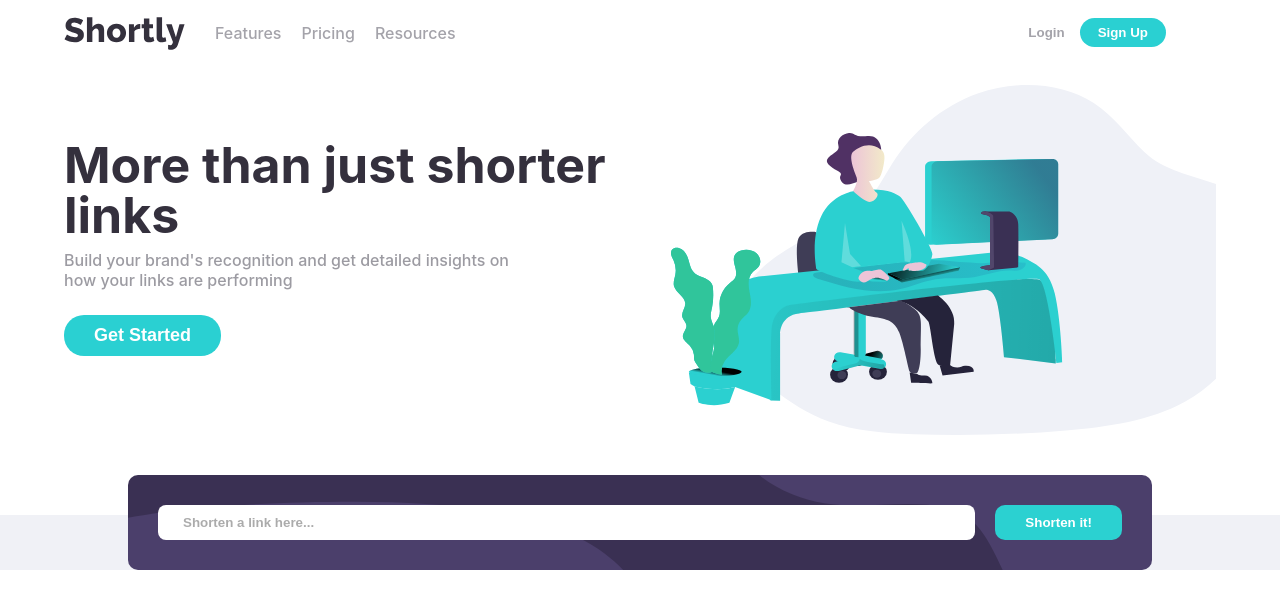
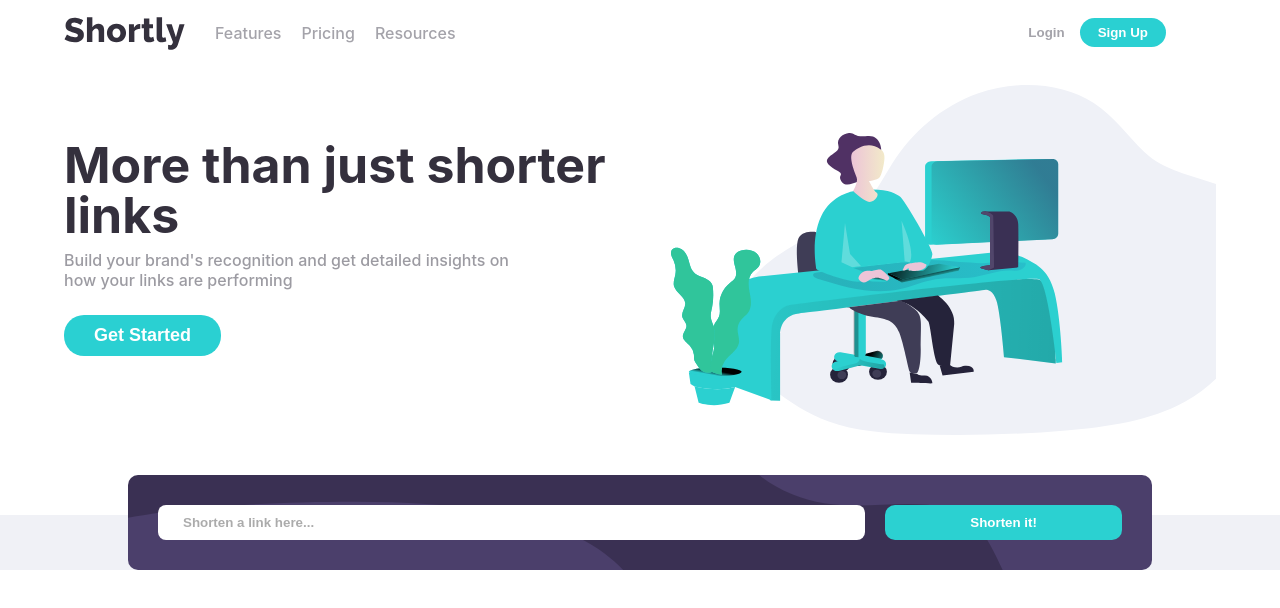
Before and after one commit to Adityaverma123/InternetFolks-Assignment, a React (Create React App) app: page / in a window 1280 px wide. Shown: the top 608 px of the page. Built offline with nearby package versions, Linux system fonts and the light colour scheme.

Commit message:
ShortenLink Mobileview Added

```diff
--- a/src/components/ShortenLink.js
+++ b/src/components/ShortenLink.js
@@ -17,7 +17,8 @@ const ShortenLink = () => {
   return (
     <OuterContainer>
       <FormContainer isempty={isempty}>
-        <Form isempty={isempty}>
+        <Form>
+          <InputContainer isempty={isempty}>
             <input
               value={value}
               onChange={(e) => {
@@ -26,11 +27,12 @@ const ShortenLink = () => {
               type="text"
               placeholder="Shorten a link here..."
             ></input>
+            <p>Please add a link</p>
+          </InputContainer>
           <button type="submit" onClick={fetchLinks}>
             Shorten it!
           </button>
         </Form>
-        <p>Please add a link</p>
       </FormContainer>
     </OuterContainer>
   );
@@ -43,22 +45,22 @@ const OuterContainer = styled.div`
   display: flex;
   justify-content: center;
 `;
-const Form = styled.form`
+const InputContainer = styled.div`
+  display: flex;
+  flex-direction: column;
+  flex: 0.8;
+  margin-right: 20px;
+  @media (max-width: 768px) {
     width: 100%;
-  display: flex;
-  @media (max-width: 768px) {
-    flex-direction: column;
-    align-items: center;
+    margin: 0;
   }
   > input {
-    flex: 1;
+    width: 100%;
     padding: 10px 25px;
     border: none;
     border-radius: 8px;
-    margin-right: 20px;
     border: ${({ isempty }) => (isempty ? "2px solid #d9627d;" : "none")};
     @media (max-width: 768px) {
-      width: 100%;
       margin: 0;
     }
 
@@ -71,10 +73,27 @@ const Form = styled.form`
       color: ${({ isempty }) => (isempty ? "#d9627d;" : "")};
     }
   }
+  > p {
+    color: #d9627d;
+    font-style: italic;
+    display: ${({ isempty }) => (isempty ? "inline" : "none")};
+  }
+`;
+const Form = styled.form`
+  width: 100%;
+  display: flex;
+  justify-content: center;
+  align-items: flex-start;
+  @media (max-width: 768px) {
+    flex-direction: column;
+    align-items: center;
+  }
+
   > button {
     background: #2bd1d1;
     border: none;
     border-radius: 10px;
+    flex: 0.2;
     color: white;
     font-weight: 550;
     cursor: pointer;
@@ -97,12 +116,9 @@ const FormContainer = styled.div`
   background-color: #3a3053;
   font-weight: 550;
   border-radius: 10px;
-  /* display: flex;
-  justify-content: center; */
   margin-top: -40px;
-  > p {
-    color: #d9627d;
-    font-style: italic;
-    display: ${({ isempty }) => (isempty ? "inline" : "none")};
+  @media (max-width: 768px) {
+    background: url(${require("../assets/bg-shorten-desktop.svg").default});
+    background-color: #3a3053;
   }
 `;
```
Lines whose indentation alone changed are shown as unchanged.
